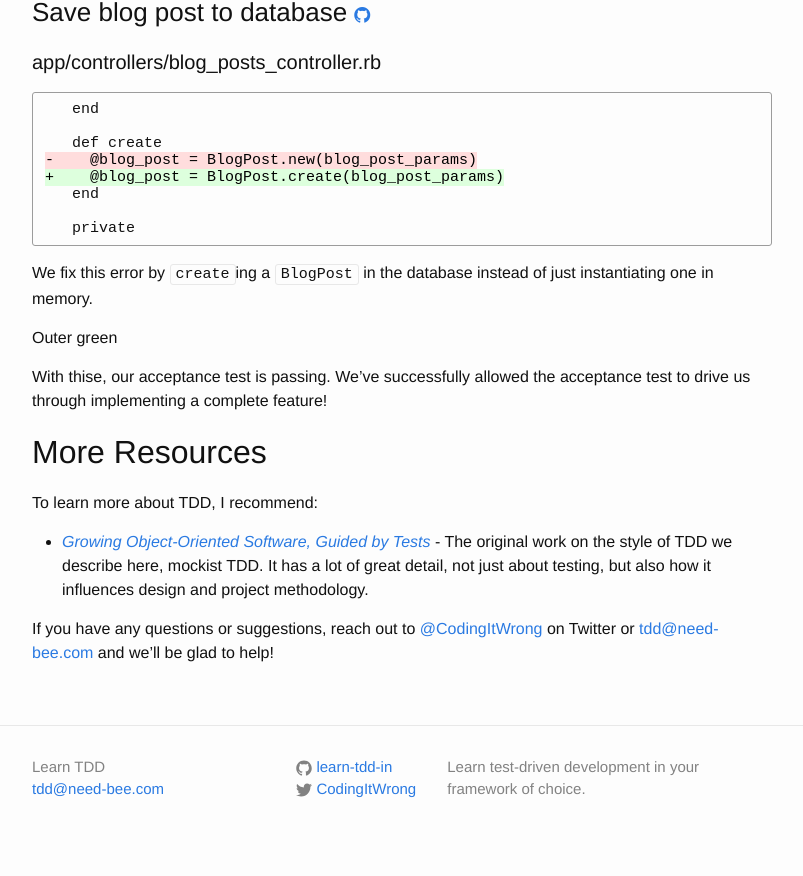
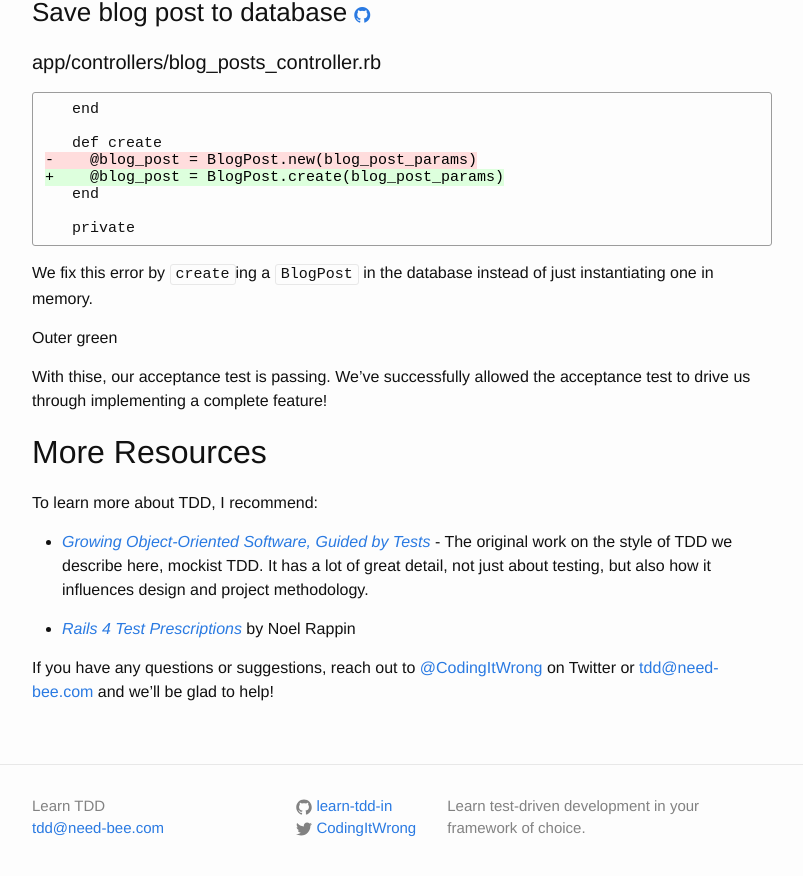
Before and after one commit to learn-tdd-in/learntdd.in, a Jekyll site: the page built from rails/index.md, in a window 1280 px wide and 900 px high, scrolled down 7998 px. Shown: the top 876 px of the window, without its empty margins (238-1041 px from the left). Built offline with Jekyll 4.4.1, drawn with Linux system fonts in a browser that asks for light colours.

Commit message:
link to rails book

```diff
--- a/rails/index.md
+++ b/rails/index.md
@@ -15,5 +15,6 @@ The feature we'll build is the age-old tutorial feature: creating a blog post.
 To learn more about TDD, I recommend:
 
 {% include tutorial-goos.md %}
+* [_Rails 4 Test Prescriptions_](https://pragprog.com/book/nrtest2/rails-4-test-prescriptions) by Noel Rappin
 
 {% include tutorial-contact.md %}
```
